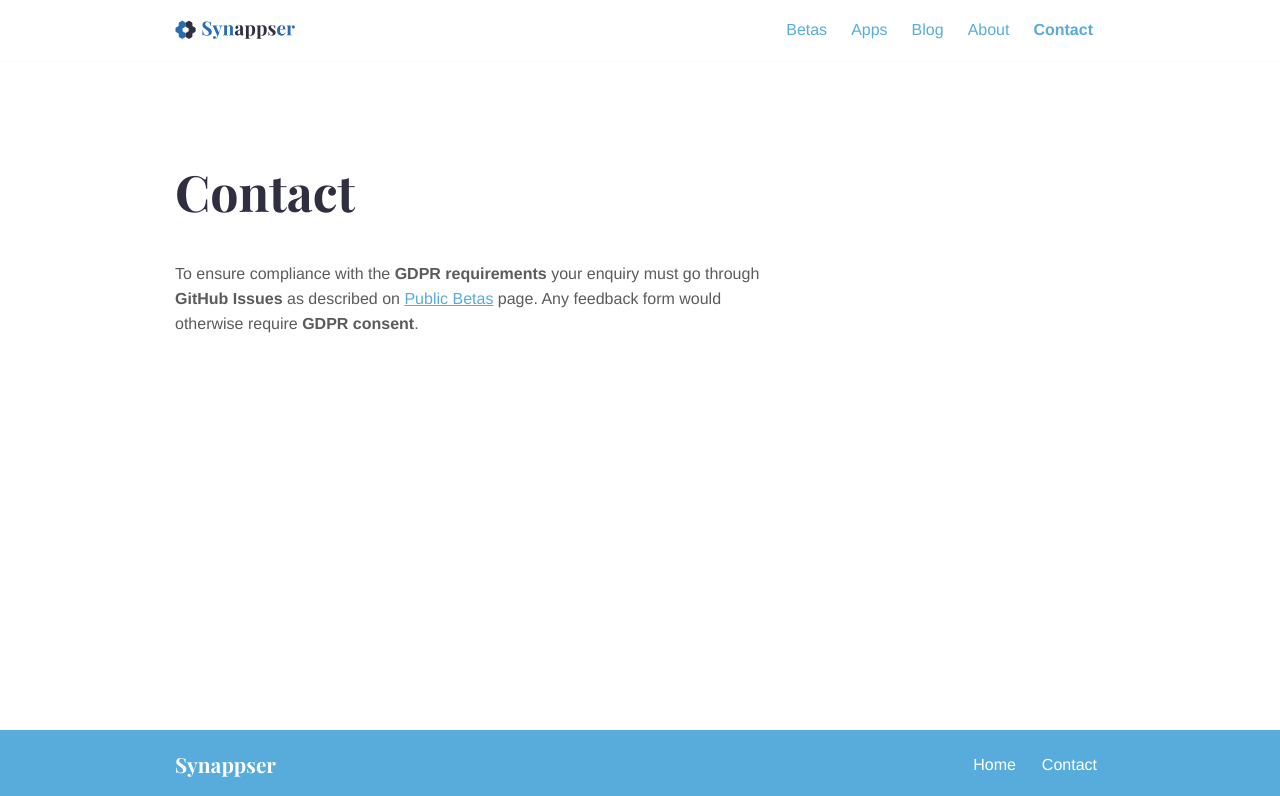
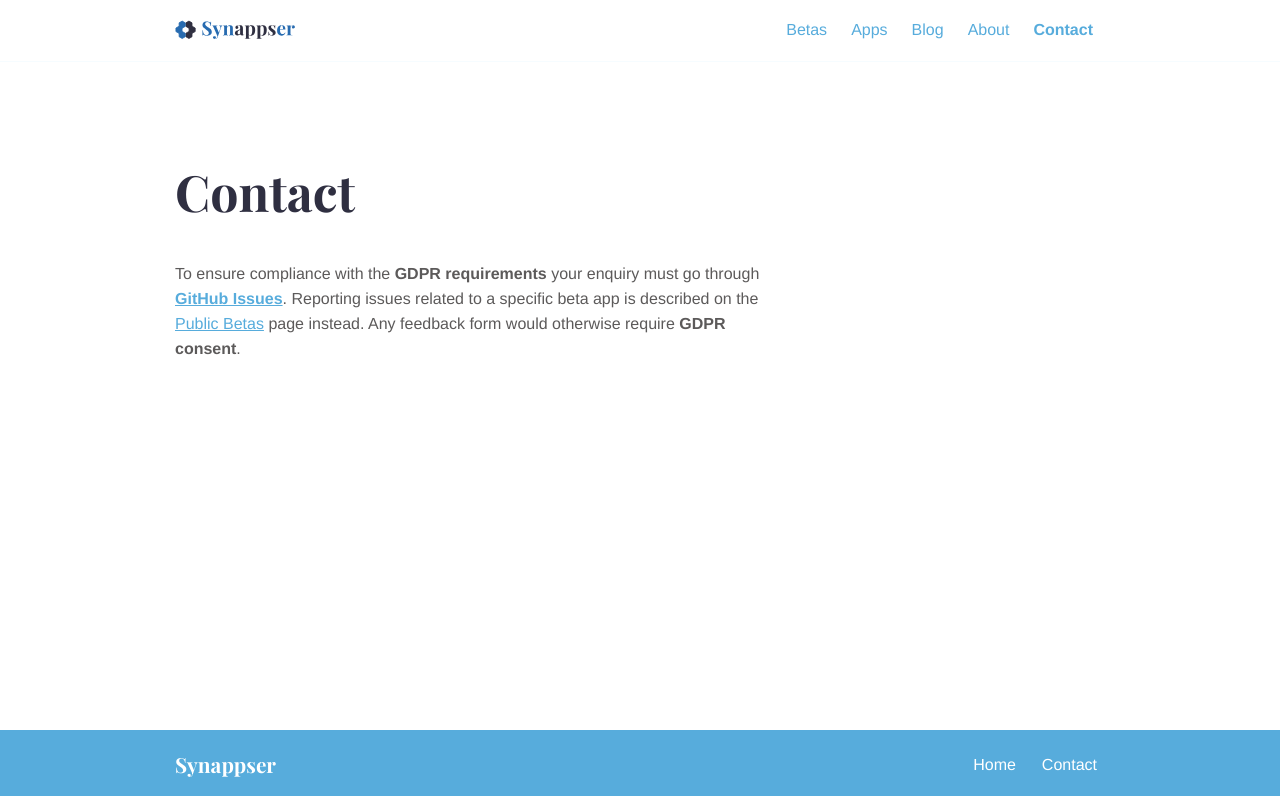
Before and after one commit to synappser/synappser.github.io, a Jekyll site: the page built from contact.md, in a window 1280 px wide, cut to the strip 0-796 px from the top of the page. Built offline with Jekyll 4.4.1, drawn with Linux system fonts in a browser that asks for light colours.

Commit message:
Update contact.md

```diff
--- a/_layouts/apps.html
+++ b/_layouts/apps.html
@@ -48,7 +48,7 @@ bodyClass: "page-apps"
         {% endfor %}
     </div>
     <div class="row pt-6 pb-6">
-        {% assign apps = site.apps | where: "promoted", empty | sort: "weight" %}
+        {% assign apps = site.apps | where: "promoted", false | sort: "weight" %}
         {% for app in apps %}
         <div class="col-12 col-md-4 mb-3">
             <div class="app app-summary">
--- a/contact.md
+++ b/contact.md
@@ -4,4 +4,4 @@ layout: contact
 description: Contact
 ---
 
-To ensure compliance with the **GDPR requirements** your enquiry must go through **GitHub Issues** as described on [Public Betas]({{ site.url }}{% link services.md %}) page. Any feedback form would otherwise require **GDPR consent**.
+To ensure compliance with the **GDPR requirements** your enquiry must go through [**GitHub Issues**](https://github.com/synappser/synappser.github.io/issues){:target="_blank"}{:rel="noopener noreferrer"}. Reporting issues related to a specific beta app is described on the [Public Betas]({{ site.url }}{% link services.md %}) page instead. Any feedback form would otherwise require **GDPR consent**.
```
Also changed, not shown: _apps/autoraise.md (+2 -1 lines), _apps/codecapsules.md (+1 -0 lines), _apps/taskan.md (+1 -0 lines), _betas/finderfix-beta.md (+1 -1 lines).
